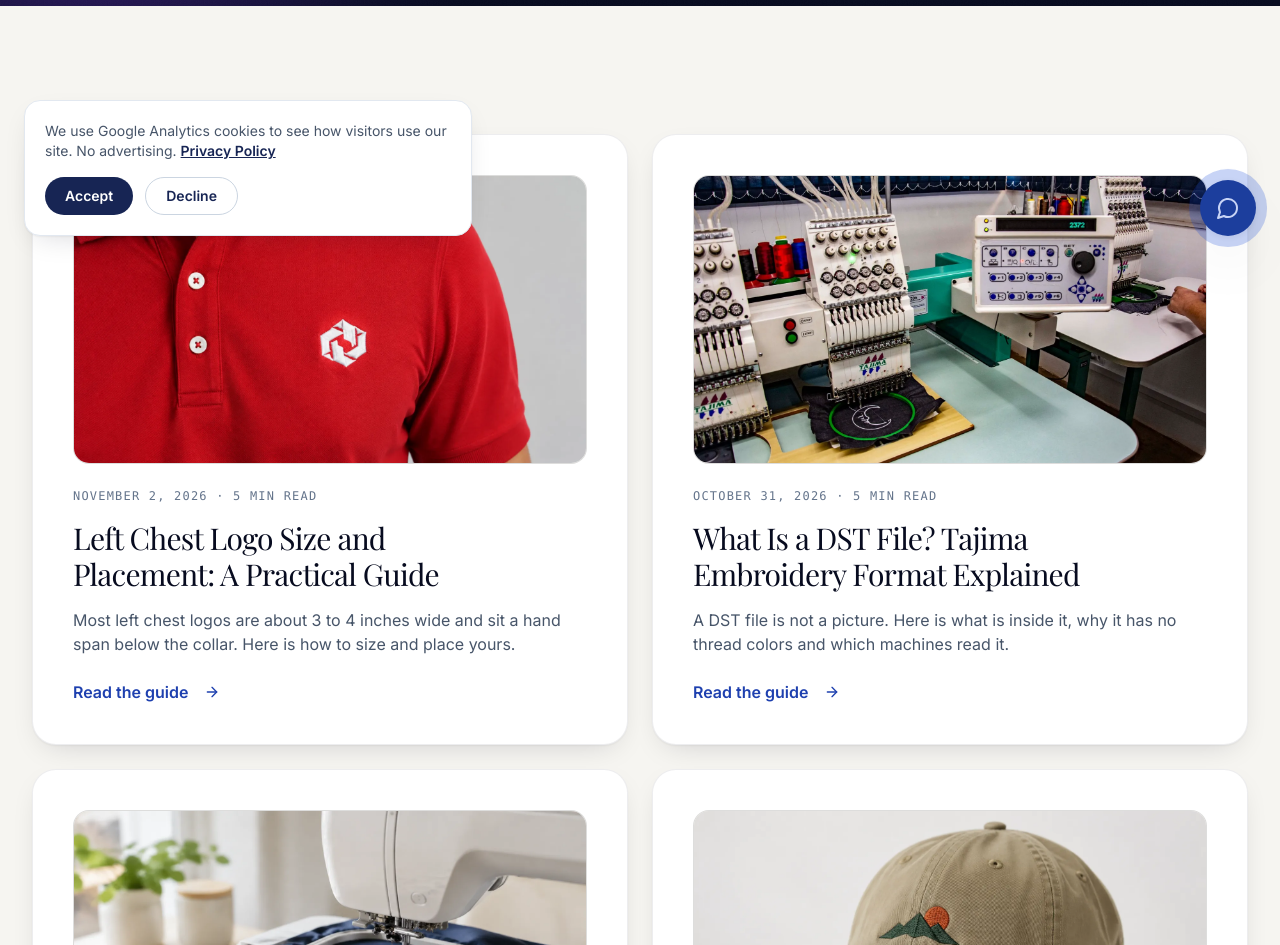
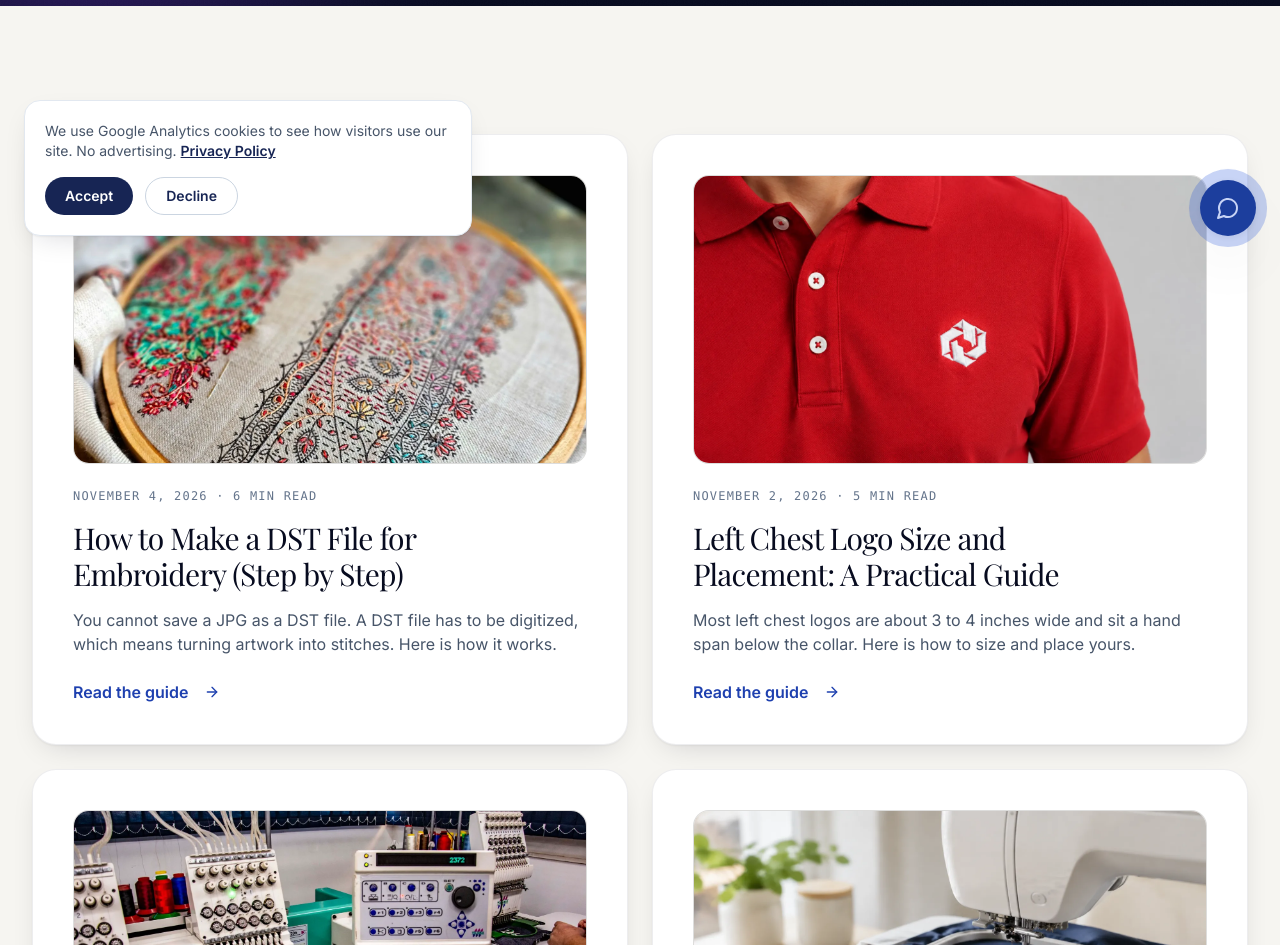
Before and after one commit to DigitizenStitch/DigitizenStitch, a React (Vite) app: page /blog in a window 1280 px wide. Shown: the part 540-1485 px from the top of the page. Built offline with nearby package versions, Linux system fonts and the light colour scheme.

Commit message:
Add blog post: How to Make a DST File for Embroidery

```diff
--- a/src/data/posts.js
+++ b/src/data/posts.js
@@ -4,6 +4,89 @@
 // Images live in public/images/blog/ (webp, 1600 wide). Alt text describes the image; no captions.
 
 export const POSTS = [
+  {
+    slug: 'how-to-make-a-dst-file',
+    title: 'How to Make a DST File for Embroidery (Step by Step)',
+    description: 'How to make a DST file for embroidery: digitize your artwork in software, set the size, check the stitches and export. Plus why JPG converters fail.',
+    date: '2026-11-04',
+    updated: '2026-11-04',
+    readMinutes: 6,
+    excerpt: 'You cannot save a JPG as a DST file. A DST file has to be digitized, which means turning artwork into stitches. Here is how it works.',
+    image: {
+      src: '/images/blog/how-to-make-a-dst-file-1.webp',
+      alt: 'Close-up of an embroidery hoop on linen with a detailed paisley design in red, teal and black thread and a loose bundle of green thread beside it',
+      w: 1600,
+      h: 900,
+    },
+    related: ['/embroidery-digitizing', '/embroidery-file-formats', '/blog/what-is-a-dst-file', '/pricing', '/quote'],
+    body: [
+      ['p', 'To make a DST file, you open your artwork in embroidery digitizing software, build the stitches for each shape, set the size, and then export the design as DST. You cannot simply rename or convert a JPG or PNG, because a DST file holds stitch instructions, not a picture.'],
+      ['p', 'That is the part that surprises most people. If you have tried an online converter and got a messy or empty result, this guide explains why, and shows the steps a digitizer follows to make a DST file that actually sews.'],
+      ['tip', 'The short version: artwork goes into digitizing software, stitches are built by hand or by auto-trace, the design is resized and checked, and then you export as DST. Simple shapes can be auto-traced. Logos with text, small details or caps usually need a person.'],
+      ['img', {
+        src: '/images/blog/how-to-make-a-dst-file-1.webp',
+        alt: 'Close-up of an embroidery hoop on linen with a detailed paisley design in red, teal and black thread and a loose bundle of green thread beside it',
+        w: 1600,
+        h: 900,
+      }],
+      ['h2', 'What is a DST file, in one minute?'],
+      ['p', 'A DST file is a stitch file in the Tajima format. It lists where the needle should go, when to trim, and when to stop for a color change. It does not contain a picture of the logo or a list of thread brands. Our guide to what a DST file is covers the format in more detail.'],
+      ['p', 'Because it is only a list of needle moves, a DST file is made, not converted. Someone, or some software, has to decide how every area of the design will be stitched.'],
+      ['h2', 'How do you make a DST file, step by step?'],
+      ['ul', [
+        'Start with the best artwork you have. A clean vector logo or a large, sharp PNG is far easier to work from than a small, blurry JPG.',
+        'Open it in embroidery digitizing software. Wilcom, Hatch, Pulse and Embrilliance are common names, and some free or low-cost programs can do basic work.',
+        'Set the real size first. Decide the finished width and height, for example a left chest logo or a cap front, before you build any stitches.',
+        'Build the stitches. Solid areas are usually filled, narrow shapes and borders are usually satin, and thin lines are run stitches. You also set the stitch order and where the needle travels between parts.',
+        'Add underlay and pull compensation. These are hidden support stitches and small adjustments that help shapes keep their form on the fabric.',
+        'Preview the design in the software and check the stitch order, trims and color stops.',
+        'Export or save as DST. In most programs this is a Save As or Export option that lists DST among the machine formats.',
+        'Test sew on a fabric like the final garment, then fix anything that puckers, gaps or looks too dense.',
+      ]],
+      ['img', {
+        src: '/images/blog/how-to-make-a-dst-file-2.webp',
+        alt: 'Person seen from behind looking at a geometric pattern design open in software on a desktop monitor',
+        w: 1600,
+        h: 900,
+      }],
+      ['h2', 'Can you make a DST file for free?'],
+      ['p', 'Partly. Free and low-cost programs exist, and some can export DST. The catch is time. Learning how density, underlay and stitch direction behave takes practice, and a first attempt often sews badly even when the file opens without errors.'],
+      ['p', 'Auto-digitizing tools, including the auto-trace buttons inside paid software, work best on bold, simple shapes with few colors. They struggle with small text, fine lines, gradients and photos. Treat their output as a rough draft that still needs checking.'],
+      ['h2', 'Why do JPG to DST converters fail?'],
+      ['p', 'A JPG is a grid of colored pixels. A DST file is a path for a needle. Turning one into the other means deciding stitch types, directions, density and order, and an automatic converter makes those choices without understanding how fabric behaves.'],
+      ['p', 'The usual results are too many tiny stitches, jagged edges, thin text that fills in, and a design that jumps around the hoop. That is not always the converter being broken. It is just guessing.'],
+      ['h2', 'Common mistakes when making a DST file'],
+      ['ul', [
+        'Resizing the design a lot after export. Stitch counts and density do not rescale cleanly, so size the design before you finish it, or re-digitize for a very different size.',
+        'Using a low-quality image. If the artwork is blurry, the edges you trace will be too.',
+        'Skipping the test sew. A design can look perfect on screen and still pucker on a stretchy knit or sit badly on a cap.',
+        'Expecting colors to carry over. DST has no thread colors, only color change stops, so send a color note or a reference image with the file.',
+        'Making tiny text. Very small letters often fill in, so lettering usually needs a sensible minimum height.',
+      ]],
+      ['img', {
+        src: '/images/blog/how-to-make-a-dst-file-3.webp',
+        alt: 'Spools and metal bobbins of red, blue, pink and lilac sewing thread on a wooden table',
+        w: 1600,
+        h: 900,
+      }],
+      ['img', {
+        src: '/images/blog/how-to-make-a-dst-file-4.webp',
+        alt: 'White shirt with a green and black hummingbird embroidered on the chest, photographed in warm sunlight',
+        w: 1600,
+        h: 900,
+      }],
+      ['h2', 'When is it better to have a DST file digitized for you?'],
+      ['p', 'If you only need one or two logos and have no embroidery software, paying for digitizing is usually quicker than learning the craft. It also helps when the design is for caps, puff, small left chest sizes or fabrics that stretch, since those jobs reward experience.'],
+      ['p', 'We digitize logos and artwork into DST and other formats. Embroidery digitizing under 5 inches is $4.99 to $9.99, 5 to 7 inches is $9.99 to $14.99, and anything bigger is on quote. Turnaround is 12 to 24 hours up to 7 inches, free edits included. Send your artwork through the quote form and tell us the garment and size.'],
+    ],
+    faqs: [
+      ['Can I convert a JPG or PNG to a DST file?', 'Not in a way that sews well. A DST file is a set of stitch instructions, so the artwork has to be digitized rather than just converted.'],
+      ['What software can export a DST file?', 'Most embroidery digitizing programs can, including Wilcom, Hatch and Pulse. Look for DST in the Save As or Export list of machine formats.'],
+      ['Does a DST file include thread colors?', 'No. It only holds color change stops, so you set the thread colors at the machine or follow a color sheet.'],
+      ['Can I make a DST file for free?', 'Some free or low-cost programs can export DST, but the result depends on your skill with stitch types and density. Simple, bold shapes work best.'],
+      ['How much does it cost to have a DST file made?', 'Our digitizing starts at $4.99 for designs under 5 inches and is $9.99 to $14.99 for 5 to 7 inches. Larger designs are quoted individually.'],
+    ],
+  },
   {
     slug: 'left-chest-logo-size-and-placement',
     title: 'Left Chest Logo Size and Placement: A Practical Guide',
```
